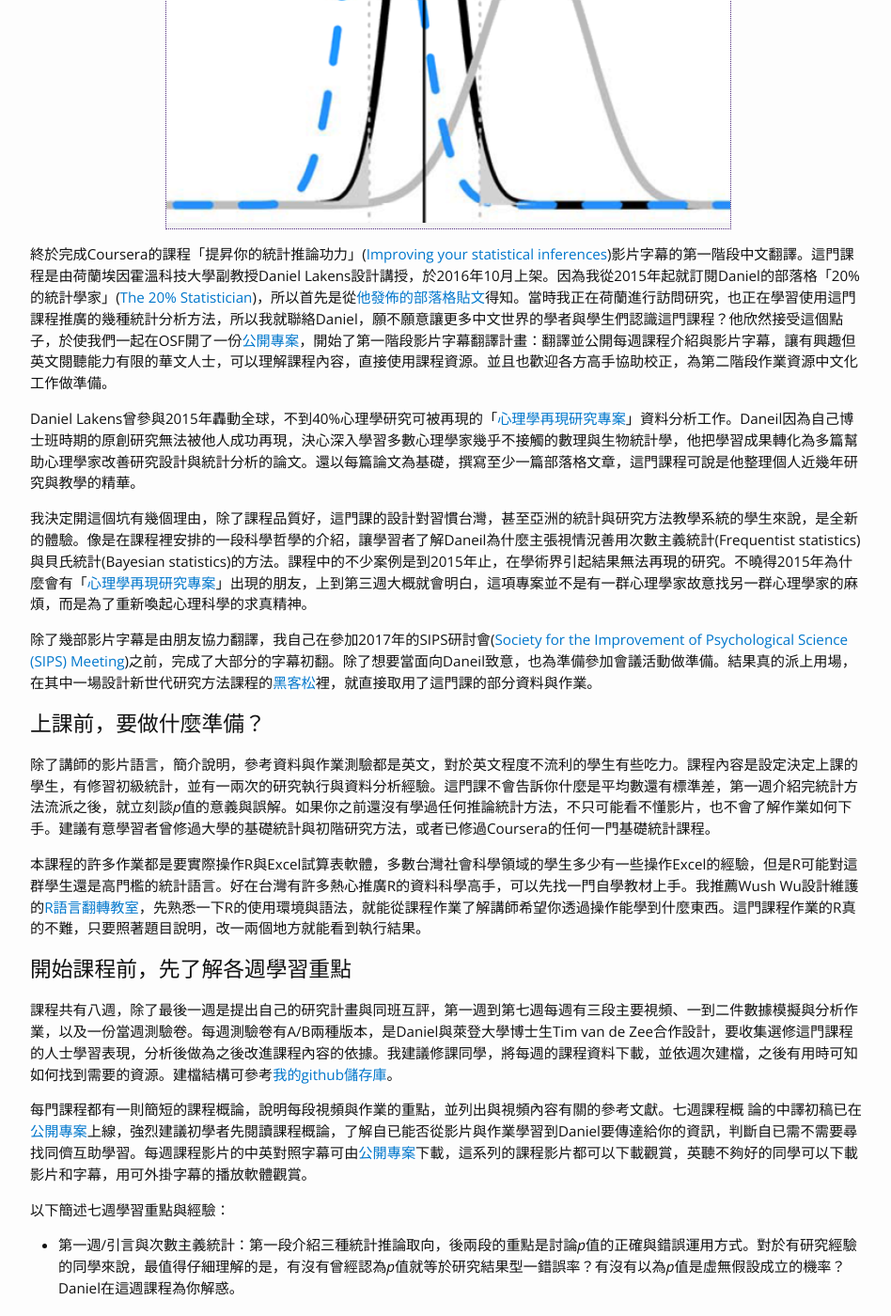
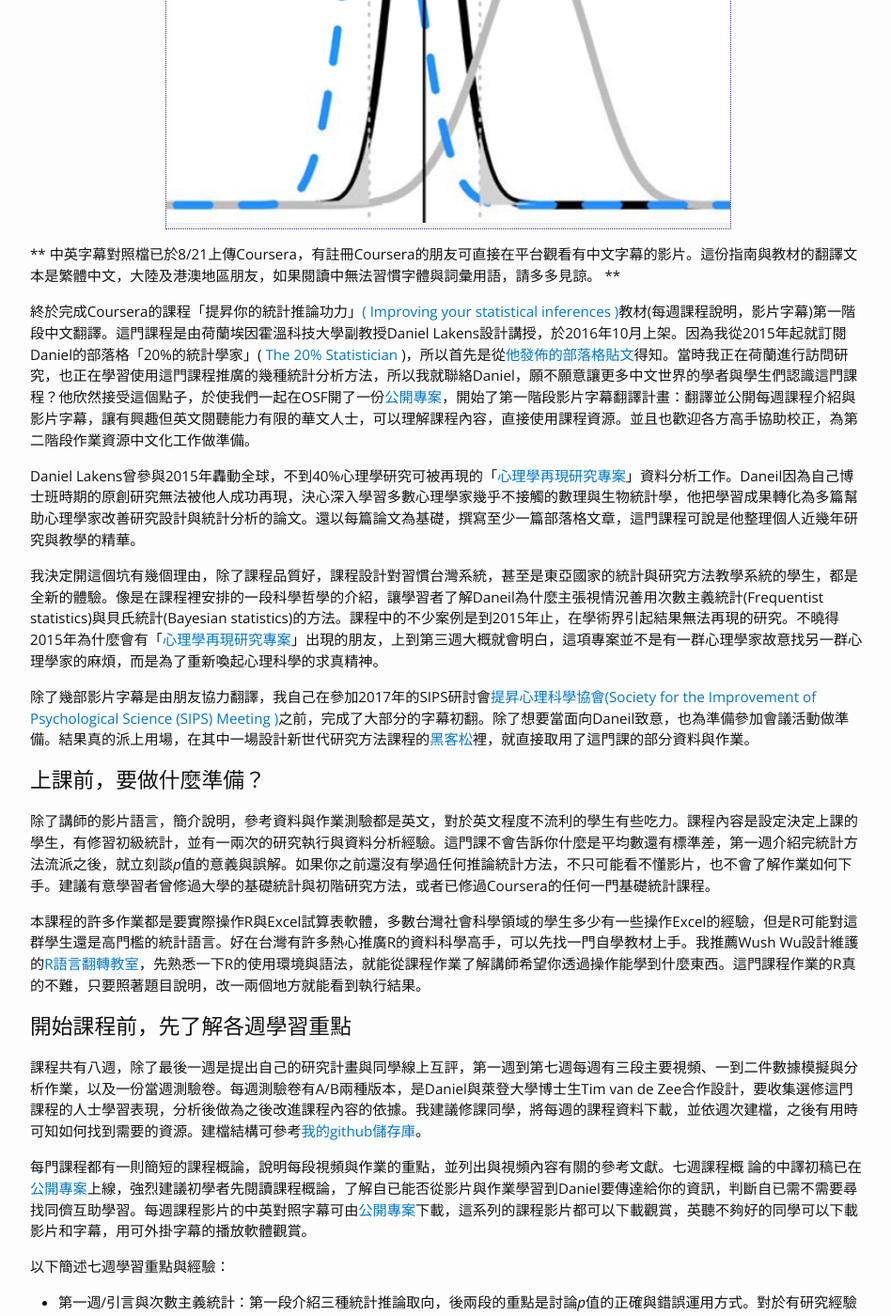
Before and after one commit to SCgeeker/SCgeeker.github.io, a Jekyll site: the page built from Text/text_2017009.md, in a window 1280 px wide and 1400 px high, scrolled down 524 px. Shown: the whole window at 94% size, without its empty margins (163-1111 px from the left). Built offline with Jekyll 4.4.1, drawn with Linux system fonts in a browser that asks for light colours; comment, search, counter and statistics services are not loaded; some of the changed text lies outside the part shown.

Commit message:
Add notes for China friends in the head.

```diff
--- a/Text/text_2017009.md
+++ b/Text/text_2017009.md
@@ -1,18 +1,21 @@
 ---
 layout: page
 title: 「提昇你的統計推論功力」中文資源使用說明及學習指南
+date: 2017-08-21
 permalink: /Text/text_2017009/
 ---
 
 {% include image.html url="/images/curves.png" caption="" width=600 align="center" %}
 
-終於完成Coursera的課程「提昇你的統計推論功力」([Improving your statistical inferences][1])影片字幕的第一階段中文翻譯。這門課程是由荷蘭埃因霍溫科技大學副教授Daniel Lakens設計講授，於2016年10月上架。因為我從2015年起就訂閱Daniel的部落格「20%的統計學家」([The 20% Statistician][2])，所以首先是從[他發佈的部落格貼文][3]得知。當時我正在荷蘭進行訪問研究，也正在學習使用這門課程推廣的幾種統計分析方法，所以我就聯絡Daniel，願不願意讓更多中文世界的學者與學生們認識這門課程？他欣然接受這個點子，於使我們一起在OSF開了一份[公開專案][4]，開始了第一階段影片字幕翻譯計畫：翻譯並公開每週課程介紹與影片字幕，讓有興趣但英文閱聽能力有限的華文人士，可以理解課程內容，直接使用課程資源。並且也歡迎各方高手協助校正，為第二階段作業資源中文化工作做準備。
+** 中英字幕對照檔已於8/21上傳Coursera，有註冊Coursera的朋友可直接在平台觀看有中文字幕的影片。這份指南與教材的翻譯文本是繁體中文，大陸及港澳地區朋友，如果閱讀中無法習慣字體與詞彙用語，請多多見諒。 **
+
+終於完成Coursera的課程「提昇你的統計推論功力」[( Improving your statistical inferences )][1]教材(每週課程說明，影片字幕)第一階段中文翻譯。這門課程是由荷蘭埃因霍溫科技大學副教授Daniel Lakens設計講授，於2016年10月上架。因為我從2015年起就訂閱Daniel的部落格「20%的統計學家」([ The 20% Statistician ][2])，所以首先是從[他發佈的部落格貼文][3]得知。當時我正在荷蘭進行訪問研究，也正在學習使用這門課程推廣的幾種統計分析方法，所以我就聯絡Daniel，願不願意讓更多中文世界的學者與學生們認識這門課程？他欣然接受這個點子，於使我們一起在OSF開了一份[公開專案][4]，開始了第一階段影片字幕翻譯計畫：翻譯並公開每週課程介紹與影片字幕，讓有興趣但英文閱聽能力有限的華文人士，可以理解課程內容，直接使用課程資源。並且也歡迎各方高手協助校正，為第二階段作業資源中文化工作做準備。
 
 Daniel Lakens曾參與2015年轟動全球，不到40%心理學研究可被再現的「[心理學再現研究專案][5]」資料分析工作。Daneil因為自己博士班時期的原創研究無法被他人成功再現，決心深入學習多數心理學家幾乎不接觸的數理與生物統計學，他把學習成果轉化為多篇幫助心理學家改善研究設計與統計分析的論文。還以每篇論文為基礎，撰寫至少一篇部落格文章，這門課程可說是他整理個人近幾年研究與教學的精華。
 
-我決定開這個坑有幾個理由，除了課程品質好，這門課的設計對習慣台灣，甚至亞洲的統計與研究方法教學系統的學生來說，是全新的體驗。像是在課程裡安排的一段科學哲學的介紹，讓學習者了解Daneil為什麼主張視情況善用次數主義統計(Frequentist  statistics)與貝氏統計(Bayesian statistics)的方法。課程中的不少案例是到2015年止，在學術界引起結果無法再現的研究。不曉得2015年為什麼會有「[心理學再現研究專案][5]」出現的朋友，上到第三週大概就會明白，這項專案並不是有一群心理學家故意找另一群心理學家的麻煩，而是為了重新喚起心理科學的求真精神。
+我決定開這個坑有幾個理由，除了課程品質好，課程設計對習慣台灣系統，甚至是東亞國家的統計與研究方法教學系統的學生，都是全新的體驗。像是在課程裡安排的一段科學哲學的介紹，讓學習者了解Daneil為什麼主張視情況善用次數主義統計(Frequentist  statistics)與貝氏統計(Bayesian statistics)的方法。課程中的不少案例是到2015年止，在學術界引起結果無法再現的研究。不曉得2015年為什麼會有「[心理學再現研究專案][5]」出現的朋友，上到第三週大概就會明白，這項專案並不是有一群心理學家故意找另一群心理學家的麻煩，而是為了重新喚起心理科學的求真精神。
 
-除了幾部影片字幕是由朋友協力翻譯，我自己在參加2017年的SIPS研討會([Society for the Improvement of Psychological Science (SIPS) Meeting][6])之前，完成了大部分的字幕初翻。除了想要當面向Daneil致意，也為準備參加會議活動做準備。結果真的派上用場，在其中一場設計新世代研究方法課程的[黑客松][7]裡，就直接取用了這門課的部分資料與作業。
+除了幾部影片字幕是由朋友協力翻譯，我自己在參加2017年的SIPS研討會[提昇心理科學協會(Society for the Improvement of Psychological Science (SIPS) Meeting )][6]之前，完成了大部分的字幕初翻。除了想要當面向Daneil致意，也為準備參加會議活動做準備。結果真的派上用場，在其中一場設計新世代研究方法課程的[黑客松][7]裡，就直接取用了這門課的部分資料與作業。
 
 ## 上課前，要做什麼準備？
 
@@ -22,7 +25,7 @@ Daniel Lakens曾參與2015年轟動全球，不到40%心理學研究可被再現
 
 ## 開始課程前，先了解各週學習重點
 
-課程共有八週，除了最後一週是提出自己的研究計畫與同班互評，第一週到第七週每週有三段主要視頻、一到二件數據模擬與分析作業，以及一份當週測驗卷。每週測驗卷有A/B兩種版本，是Daniel與萊登大學博士生Tim van de Zee合作設計，要收集選修這門課程的人士學習表現，分析後做為之後改進課程內容的依據。我建議修課同學，將每週的課程資料下載，並依週次建檔，之後有用時可知如何找到需要的資源。建檔結構可參考[我的github儲存庫][9]。
+課程共有八週，除了最後一週是提出自己的研究計畫與同學線上互評，第一週到第七週每週有三段主要視頻、一到二件數據模擬與分析作業，以及一份當週測驗卷。每週測驗卷有A/B兩種版本，是Daniel與萊登大學博士生Tim van de Zee合作設計，要收集選修這門課程的人士學習表現，分析後做為之後改進課程內容的依據。我建議修課同學，將每週的課程資料下載，並依週次建檔，之後有用時可知如何找到需要的資源。建檔結構可參考[我的github儲存庫][9]。
 
 每門課程都有一則簡短的課程概論，說明每段視頻與作業的重點，並列出與視頻內容有關的參考文獻。七週課程概 論的中譯初稿已在[公開專案][4]上線，強烈建議初學者先閱讀課程概論，了解自已能否從影片與作業學習到Daniel要傳達給你的資訊，判斷自已需不需要尋找同儕互助學習。每週課程影片的中英對照字幕可由[公開專案][4]下載，這系列的課程影片都可以下載觀賞，英聽不夠好的同學可以下載影片和字幕，用可外掛字幕的播放軟體觀賞。
 
@@ -30,22 +33,22 @@ Daniel Lakens曾參與2015年轟動全球，不到40%心理學研究可被再現
 
 - 第一週/引言與次數主義統計：第一段介紹三種統計推論取向，後兩段的重點是討論*p*值的正確與錯誤運用方式。對於有研究經驗的同學來說，最值得仔細理解的是，有沒有曾經認為*p*值就等於研究結果型一錯誤率？有沒有以為*p*值是虛無假設成立的機率？Daniel在這週課程為你解惑。
 
-- 第二週/似然值與貝氏統計：介紹**似然值**與**貝氏統計**，這兩種統計推論方法在亞洲的許多大學統計課都從被納入。如果你曾在論文裡看過貝氏因子(*BF*)與可信區間(Cridible interval)，這週課程會給你一個初步的認識。課程推薦的書籍[Understanding Psychology as a Science][10]，是第一本為心理學家寫的貝氏統計入門教科書，值得找來一讀。
+- 第二週/似然值與貝氏統計：介紹**似然值**與**貝氏統計**，這兩種統計推論方法在亞洲的許多大學統計課都從被納入。如果你曾在論文裡看過貝氏因子(*BF*)與可信區間(Cridible interval)，這週課程會給你一個初步的認識。[Daniel推薦的書籍 Understanding Psychology as a Science ][10]，是第一本為心理學家寫的貝氏統計入門教科書，值得找來一讀。
 
 - 第三週/有效控制推論錯誤率：延續第一週的課題，介紹有效控制型一與型二錯誤率的方法。第三段還談到如何運用這先方法，規劃可靠又有效的**預先註冊研究(preregistration)**。做完這週作業與測驗，你手上正好有準備執行或規劃中的方法，可以嘗試使用預先註冊會變得如何？
 
-- 第四週/效果量：效果量(effect size)專題。是進行整合性分析(meta analysis)與註冊確證性研究(confirmatory research)，不可或缺的元素。你希望研究的證據力要有多高，就要先評估效果量與考驗力(power)。
+- 第四週/效果量(effect size)專題：效果量是進行整合性分析(meta analysis)與註冊確證性研究(confirmatory research)，不可或缺的元素。你希望研究的證據力要有多高，就要先評估效果量與考驗力(power)。
 
 - 第五週/良好的樣本數估計：基礎統計就會學到的信賴區間(Confidence interval)，以及決定樣本數(Sample Size)的策略。Daniel在這週讓你認清過去從教科書或課堂學習中不足夠的地方，並介紹近幾年竄起的統計品質分析工具：p-Curve。
 
-- 第六週/科學哲學：不完全是統計課的一週。Daniel淺談科學哲學入門，以及理論的建構。最近Daniel的[部落格貼文][11]提到，接下來心理科學將進入**理論危機(Theory Crisis)**，配合閱讀能了解這一週課程內容如此安排的用意。如果你有不知如何定義虛無假設的理論意義，這週Daniel介紹他的最愛：等效測試(equivalence testing)。
+- 第六週/科學哲學：不完全是統計課的一週。Daniel淺談科學哲學入門，以及理論的建構。[最近Daniel的部落格文章][11]提到，接下來心理科學將進入**理論危機(Theory Crisis)**，配合閱讀能了解這一週課程內容如此安排的用意。如果你有不知如何定義虛無假設的理論意義，這週Daniel介紹他的最愛：等效測試(equivalence testing)。
 
 - 第七週/開放科學：集中談論前六週偶爾提到的再現研究與出版偏誤，這是2015年200多位心理學家自願參與[心理學再現研究專案][5]的重要因素。最後一段展望能消除這些問題的**開放科學**。
 
 ## 完成各週作業之後的學習方向
 如果你有時間，建議完成第八週的互評作業。計畫要分析的資料不一定要親自收集，可以找有興趣主題的公開資料，測試你想檢驗的假設。我認為台灣學生可以透過這項作業，測試看看現在國內各公家機關的開放資料，能完成多少真正有意義的分析。
 
-各週推薦閱讀是之後深化學習的途徑，每篇論文都值得找來閱讀，有附件資料的還能試著操作，學到就有使用的機會。我個人的最大收穫是認識[Paul Meehl][12]，正在消化他於1989年講演哲學心理學(Philosophical Psychology)的課程錄影與資料。
+各週推薦閱讀是之後深化學習的途徑，每篇論文都值得找來閱讀，有附件資料的還能試著操作，學到就有使用的機會。我個人的最大收穫是認識[被譽為二十世紀最聰明的心理學家*Paul Meehl*][12]，正在消化他於1989年講演哲學心理學(Philosophical Psychology)的課程錄影與資料。
 
 翻譯中文字幕的動機是讓華文地區的心理科學人士，了解另一種學習及運用統計的方式，以及不同於習慣的角度看待心理學研究品質。這門課程資料不需要付認證費用，只要註冊Coursera就能全部取得，符合開放科學的精神。當然要持續深入學習，母語對有些學生可能會是限制，如果你能在生活區域找到一起學習的伙伴，建議一起定期討論作業與推薦論文。
 
```
